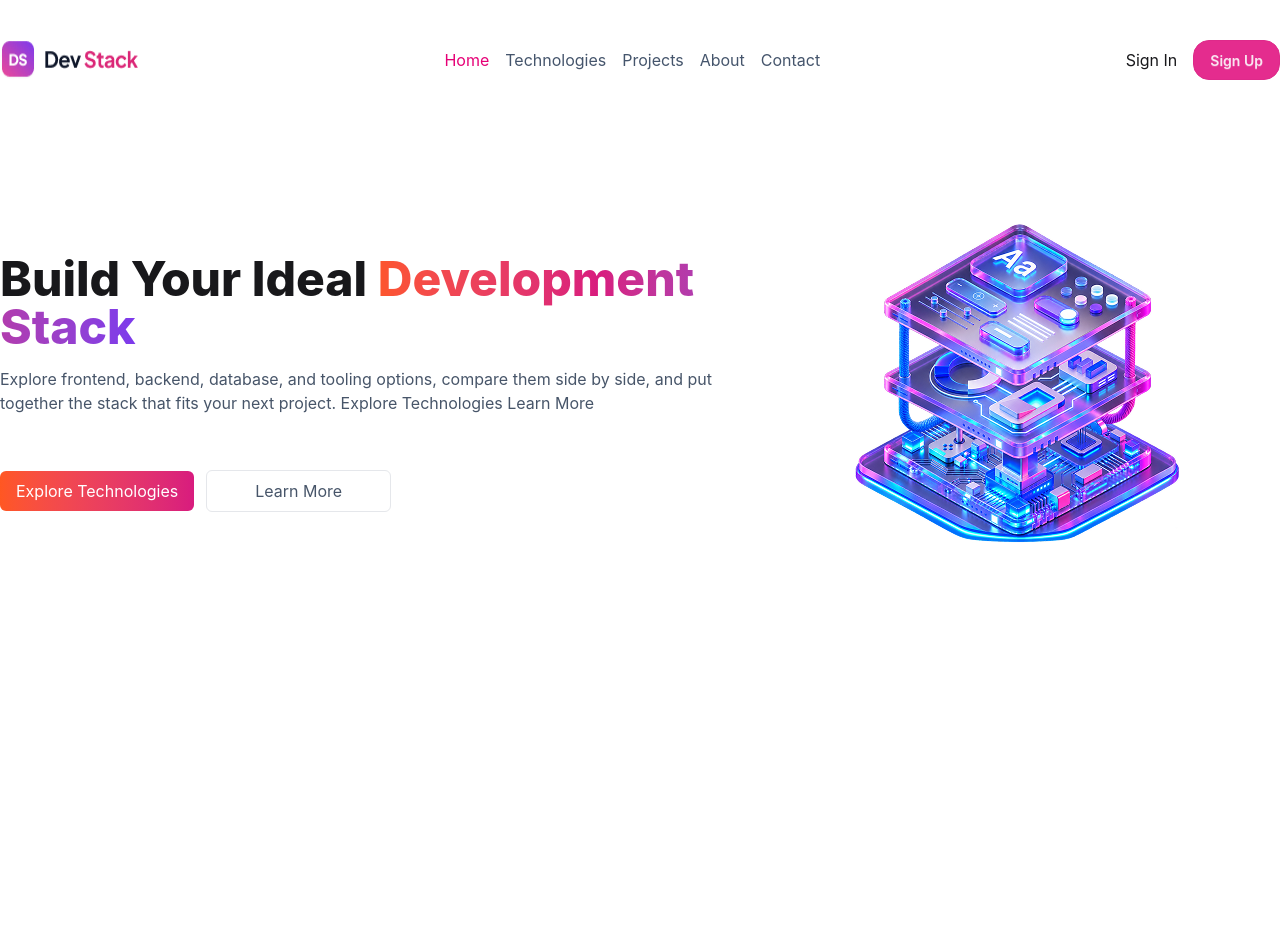
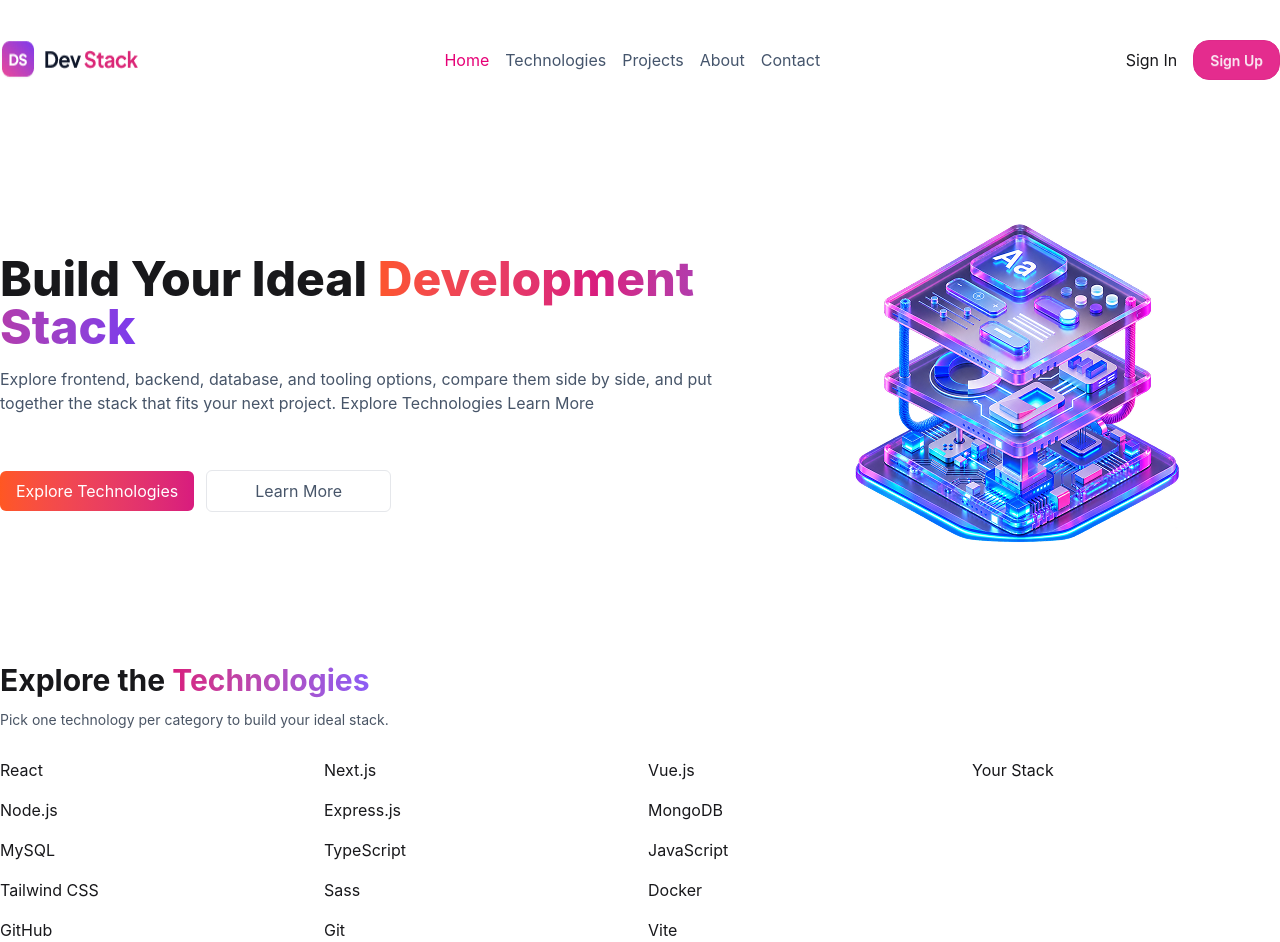
Before and after one commit to cynix7/assignment-5, a React (Vite) app: page / in a window 1280 px wide. Before the commit the page ends 800 px from the top, so only its background shows below. Built offline with nearby package versions, Linux system fonts and the light colour scheme.

Commit message:
fetched-json-data

```diff
--- a/src/App.tsx
+++ b/src/App.tsx
@@ -1,11 +1,24 @@
+import { Suspense } from "react";
 import Banner from "./components/Banner"
 import Nav from "./components/Nav"
+import Technologies from "./components/Technologies/Technologies";
+import type { TechType } from "./Type/Type";
+
+
+const techPromise = async (): Promise<TechType[]> => {
+ const res=await fetch('/data.json');
+ const data=await res.json();
+ return data;
+}
 
 function App() {
   return (
     <>
       <Nav></Nav>
       <Banner></Banner>
+      <Suspense fallback={<div>Loading...</div>}>
+        <Technologies techPromise={techPromise()}></Technologies>
+      </Suspense>
     </>
   )
 }
--- /dev/null
+++ b/src/Type/Type.ts
@@ -0,0 +1,12 @@
+export interface TechType {
+
+    id: string,
+    name:string,
+    category: string,
+    description: string,
+    icon: string,
+    rating: number,
+    difficulty: string,
+    badge: string
+
+}
--- a/src/components/Banner.tsx
+++ b/src/components/Banner.tsx
@@ -1,4 +1,3 @@
-import React from 'react';
 import Logo from '../assets/banner-stack.png';
 
 const Banner = () => {
--- /dev/null
+++ b/src/components/Technologies/Technologies.tsx
@@ -0,0 +1,28 @@
+import React from 'react';
+import { use } from 'react';
+import type { TechType } from '../../Type/Type';
+
+const Technologies = ({ techPromise }: { techPromise:Promise<TechType[]> }) => {
+
+    const technologies = use(techPromise);
+    return (
+        <div className="container mx-auto mt-4 flex flex-col gap-3">
+            <h2 className='text-3xl font-bold'>Explore the <span className='bg-linear-to-r from-[#D81B7E] to-[#8B5CF6] bg-clip-text text-transparent'>Technologies</span></h2>
+            <p className='text-sm text-gray-600'>Pick one technology per category to build your ideal stack.</p>
+            <div className='grid grid-cols-4 gap-4 mt-4'>
+               <div className='col-span-3 grid grid-cols-3 gap-4'>
+                 {technologies.map(tech => (
+                <h2 key={tech.id}>
+                    {tech.name}
+                </h2>
+            ))}
+               </div>
+               <div>
+                <h2>Your Stack</h2>
+               </div>
+            </div>
+        </div>
+    );
+};
+
+export default Technologies;
```
